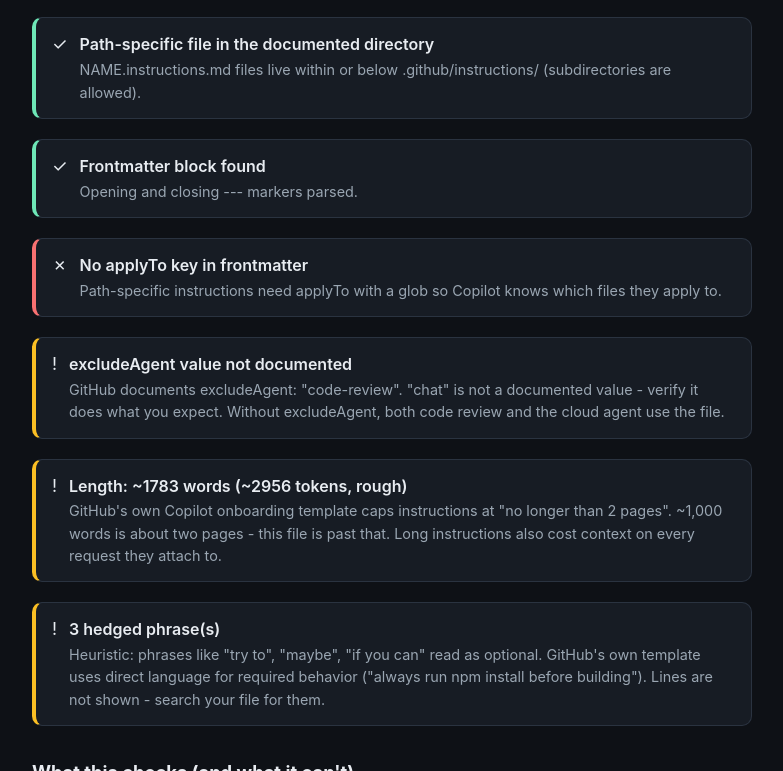
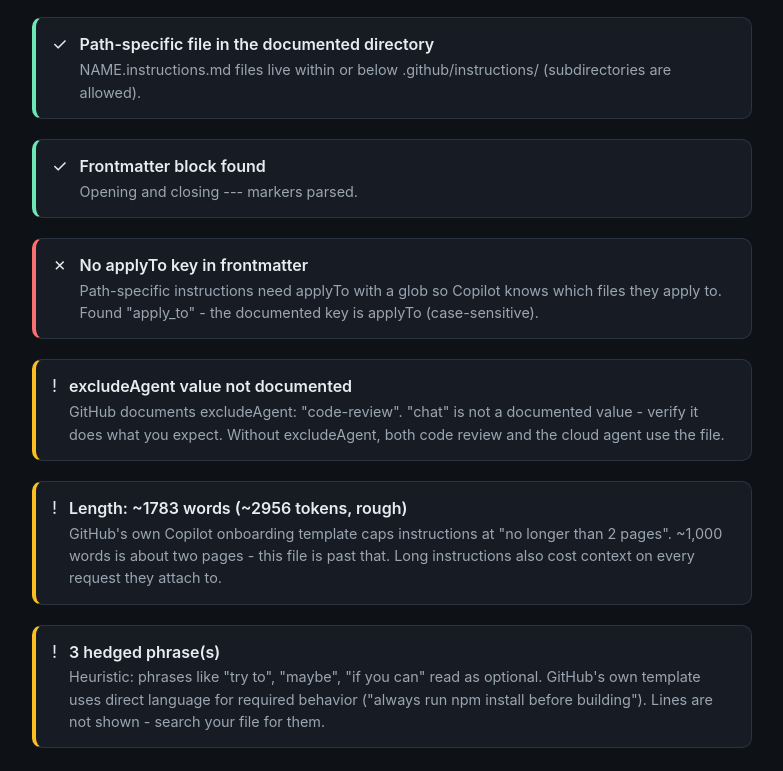
Before and after one commit to kitforgedev/kitforgedev.github.io, a plain HTML site: page copilot-instructions-check/index.html in a window 1280 px wide. Both pictures are taken after a click on the button "Try a broken example". Shown: the part 671-1442 px from the top of the page, without its empty margins (248-1031 px from the left). Drawn offline with Linux system fonts and the light colour scheme.

Commit message:
Fix typo detection for 'applyTo' key in frontmatter

```diff
--- a/copilot-instructions-check/index.html
+++ b/copilot-instructions-check/index.html
@@ -128,7 +128,7 @@ function run(fname, text) {
       add('pass','Frontmatter block found','Opening and closing --- markers parsed.');
       const keys = Object.keys(fm.fm);
       const applyKey = keys.find(k => k === 'applyTo');
-      const typoKey = keys.find(k => k.toLowerCase() === 'applyto' && k !== 'applyTo');
+      const typoKey = keys.find(k => k.toLowerCase().replace(/_/g,'') === 'applyto' && k !== 'applyTo');
       if (!applyKey) {
         add('fail','No applyTo key in frontmatter','Path-specific instructions need applyTo with a glob so Copilot knows which files they apply to.' + (typoKey ? ' Found "' + esc(typoKey) + '" - the documented key is applyTo (case-sensitive).' : ''));
       } else {
```
